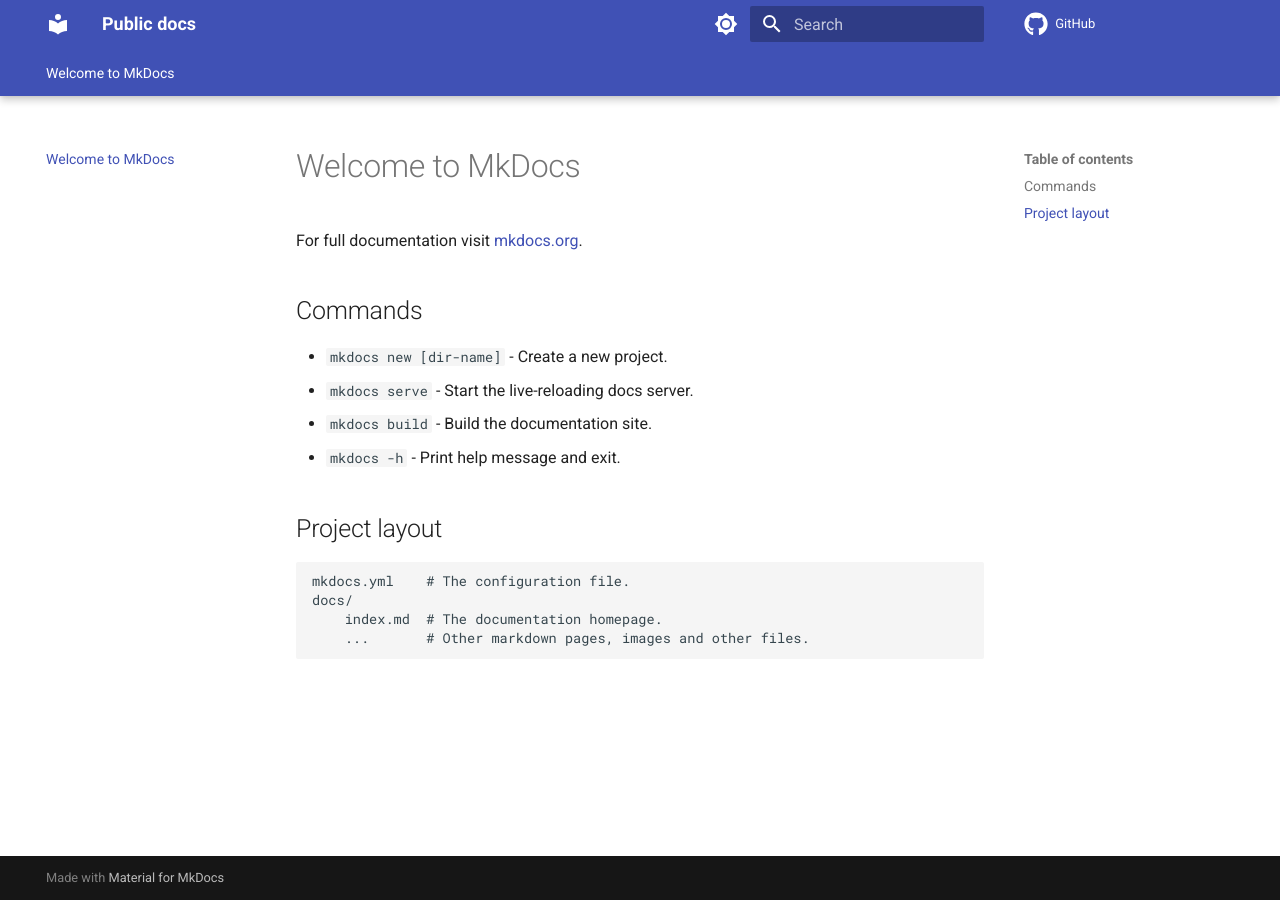
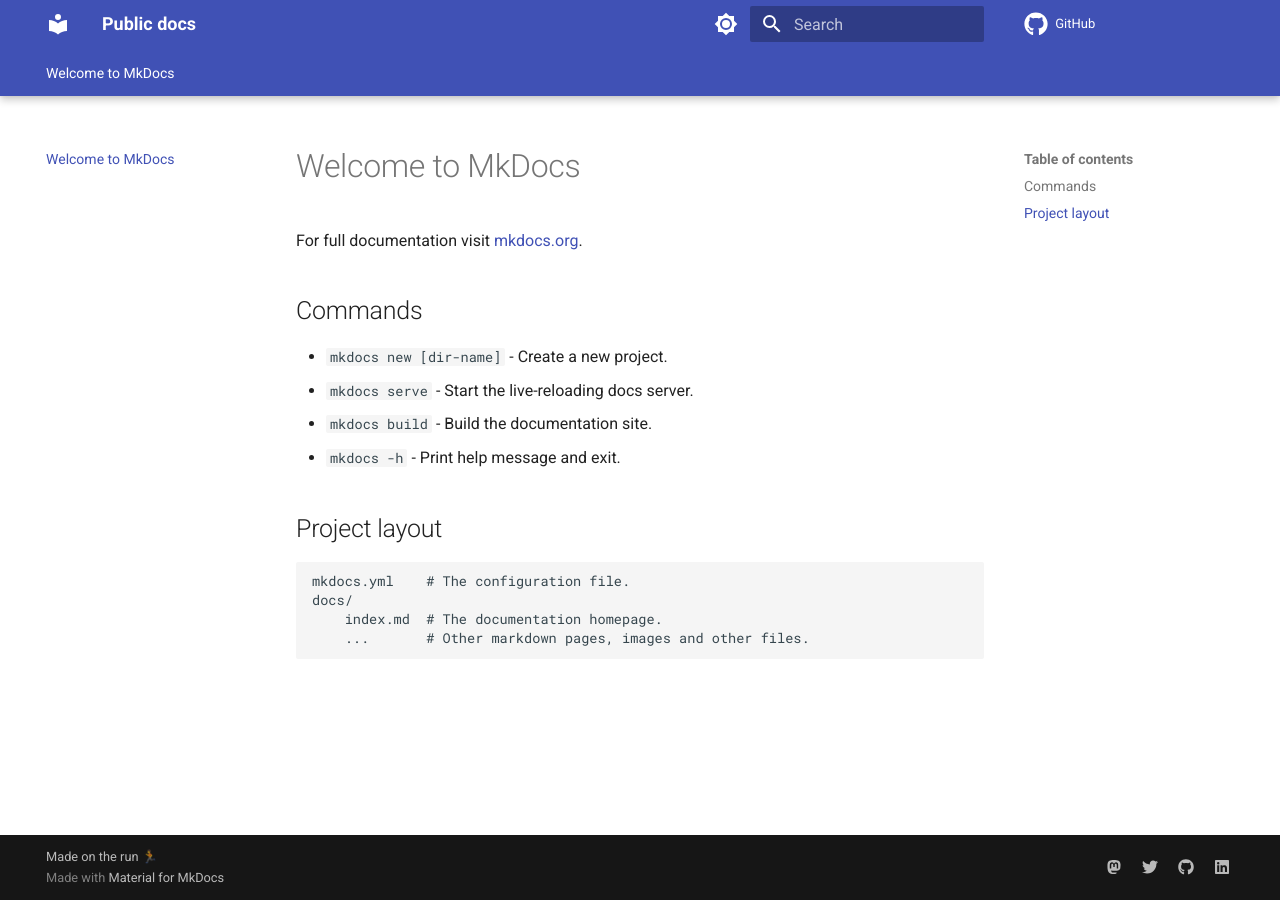
Before and after one commit to mysteq/demo-mkdocs-material, an MkDocs documentation site: the page built from docs/index.md, in a window 1280 px wide. Built offline with MkDocs 1.6.1 and Material for MkDocs 9.7.7, drawn with Linux system fonts in a browser that asks for light colours; comment, search, counter and statistics services are not loaded.

Commit message:
chore: update
Signed-off-by: Ketil Gjerde <raideer@gmail.com>

```diff
--- a/mkdocs.yml
+++ b/mkdocs.yml
@@ -1,5 +1,6 @@
 site_name: Public docs
 site_description: This is a demo site for the Material for MkDocs theme.
+copyright: Made on the run 🏃
 theme:
   name: material
   palette:
@@ -64,3 +65,12 @@
           data: bad
           note: >-
             Thanks for your feedback!
+  social:
+    - icon: fontawesome/brands/mastodon
+      link: https://fosstodon.org/something
+    - icon: fontawesome/brands/twitter
+      link: https://twitter.com/something
+    - icon: fontawesome/brands/github
+      link: https://github.com/mysteq/demo-mkdocs-material
+    - icon: fontawesome/brands/linkedin
+      link: https://www.linkedin.com/in/something
```
